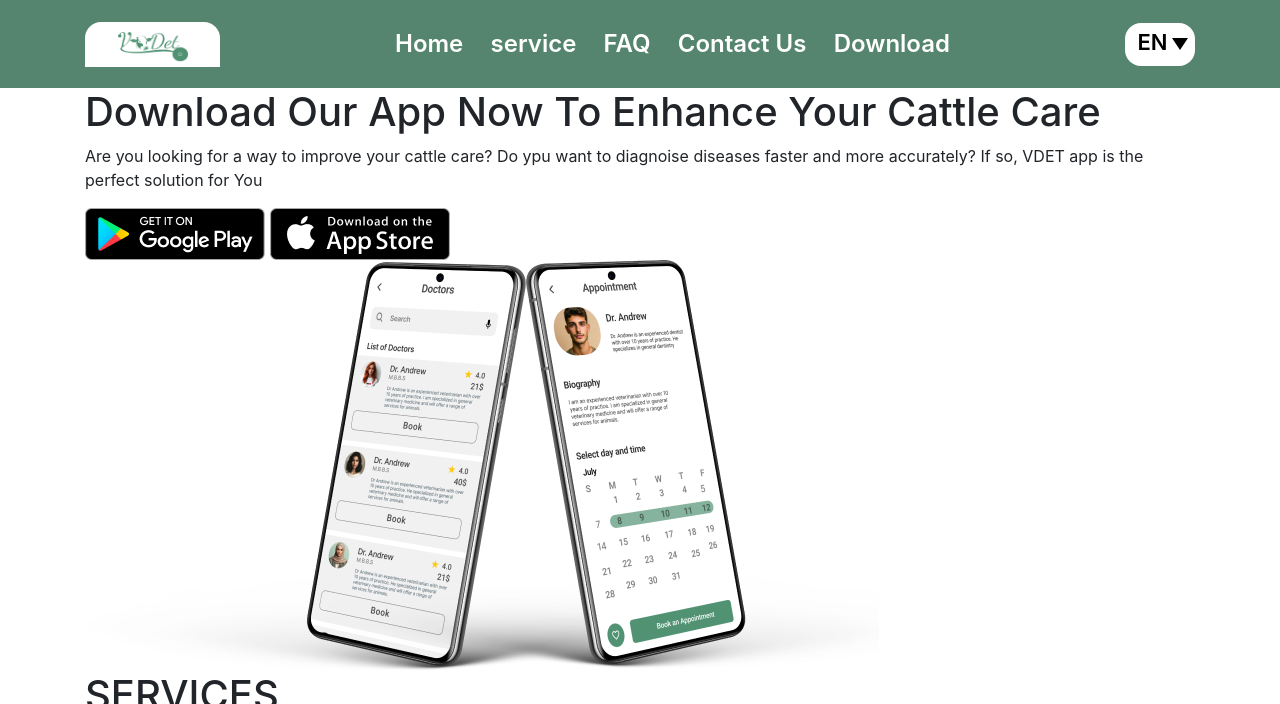
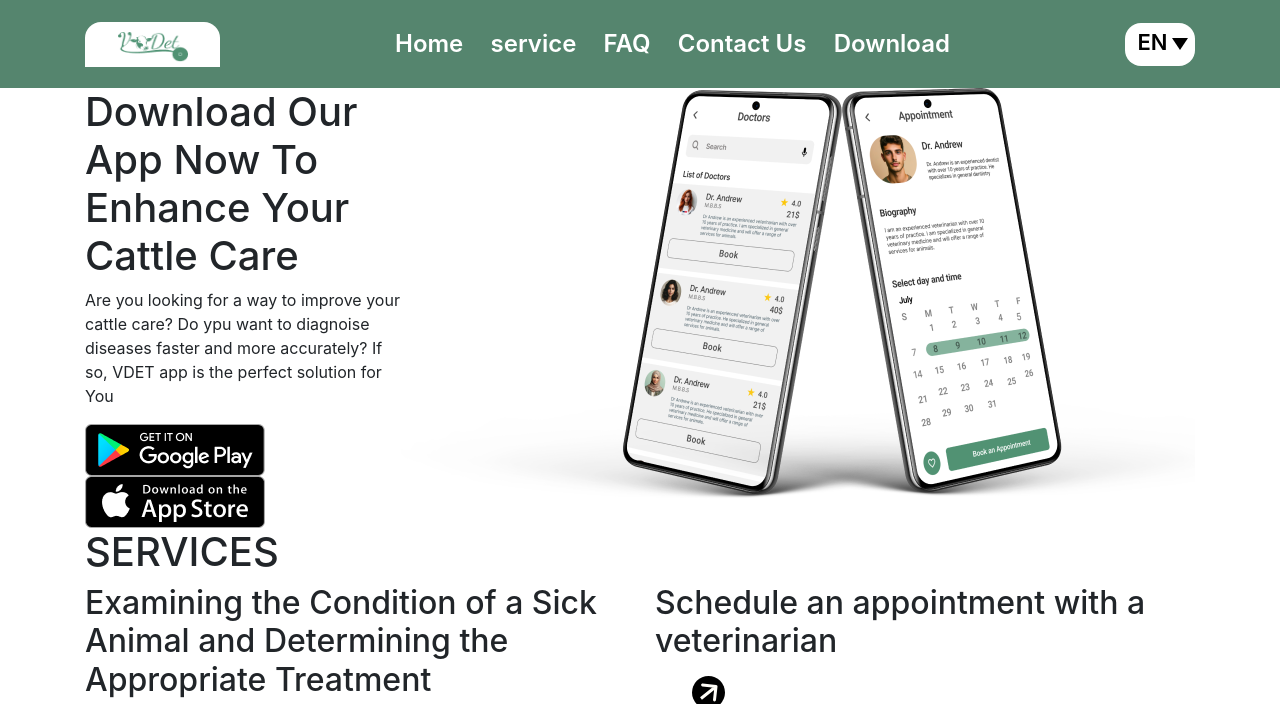
Before and after one commit to Graduation-FrontEnd/project, a plain HTML site: page index.html in a window 1280 px wide. Shown: the top 704 px of the page. Drawn offline with Linux system fonts and the light colour scheme.

Commit message:
Update style.css

```diff
--- a/assets/css/style.css
+++ b/assets/css/style.css
@@ -94,3 +94,6 @@ nav {
   transform: rotate(180deg);
   margin: 14px 4px;
 }
+main header .container .contain{
+    display: flex;
+}
```
